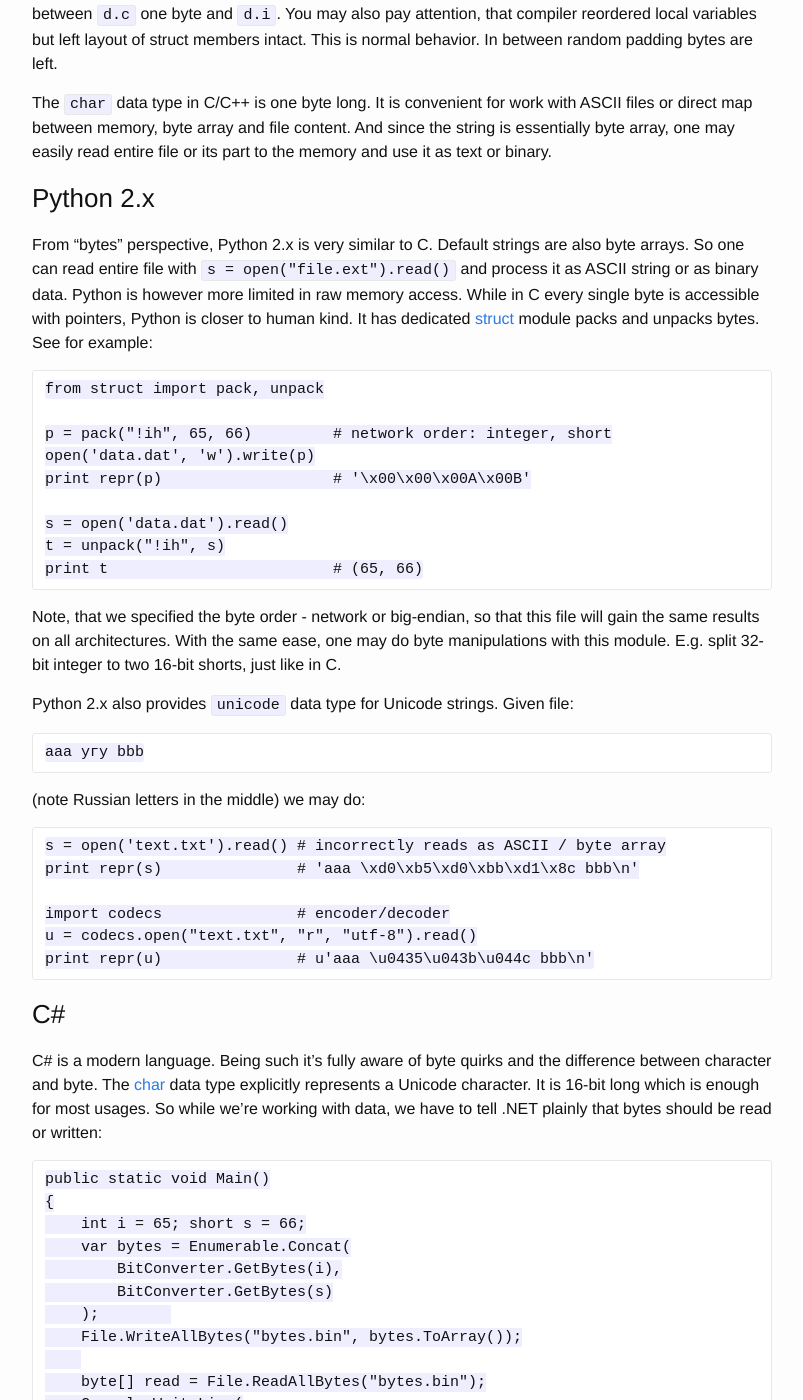
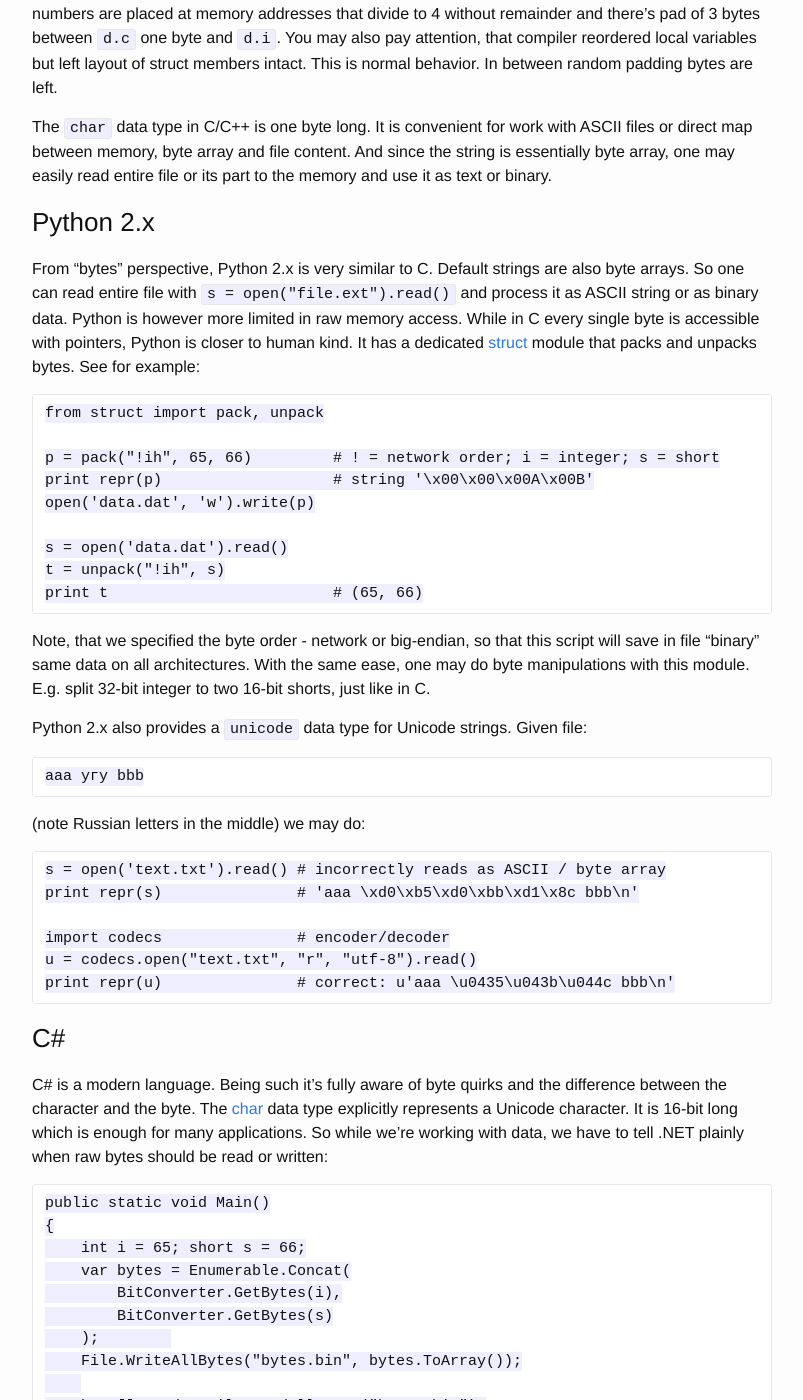
Before and after one commit to barahilia/blog, a Jekyll site: the page built from _posts/2014-10-16-it-is-all-bytes.markdown, in a window 1280 px wide and 1400 px high, scrolled down 2862 px. Shown: the whole window, without its empty margins (238-1041 px from the left). Built offline with Jekyll 4.4.1, drawn with Linux system fonts in a browser that asks for light colours; some of the changed text lies outside the part shown.

Commit message:
The article is ready

```diff
--- a/_posts/2014-10-16-it-is-all-bytes.markdown
+++ b/_posts/2014-10-16-it-is-all-bytes.markdown
@@ -128,14 +128,15 @@ Let's start from a simple program:
         return 0;
     }
 
-Compile it with `g++ -g 1.cpp` and hit debugger `gdb a.out` and execute:
+Compile it with `g++ -g 1.cpp`, hit the debugger `gdb a.out` and execute (note,
+I added comments to each line and tags to memory output):
 
-    (gdb) break 20          // set breakpoint at return statement
+    (gdb) break 12          // set breakpoint at return statement
     (gdb) start             // run the program, stop at main entrance
     (gdb) continue          // run to breakpoint
     (gdb) print &i          // print memory address of the first variable
     $5 = (int *) 0xbffff054
-    (gdb) x/24b 0xbffff050  // examine 24 bytes in memory starting at
+    (gdb) x/24b 0xbffff050  // examine 24 bytes in memory starting here
     0xbffff050:     -60   c:127    s:16-------0     i:1-------4-------0-------0
     0xbffff058:  d.c:65    -121       4       8  d.i:31-------0-------0-------0
 
@@ -157,26 +158,26 @@ From "bytes" perspective, Python 2.x is very similar to C. Default strings are
 also byte arrays. So one can read entire file with `s = open("file.ext").read()`
 and process it as ASCII string or as binary data. Python is however more limited
 in raw memory access. While in C every single byte is accessible with pointers,
-Python is closer to human kind. It has dedicated
-[struct](https://docs.python.org/2/library/struct.html) module packs and unpacks
-bytes. See for example:
+Python is closer to human kind. It has a dedicated
+[struct](https://docs.python.org/2/library/struct.html) module that packs and
+unpacks bytes. See for example:
 
     from struct import pack, unpack
 
-    p = pack("!ih", 65, 66)         # network order: integer, short
+    p = pack("!ih", 65, 66)         # ! = network order; i = integer; s = short
+    print repr(p)                   # string '\x00\x00\x00A\x00B'
     open('data.dat', 'w').write(p)
-    print repr(p)                   # '\x00\x00\x00A\x00B'
 
     s = open('data.dat').read()
     t = unpack("!ih", s)
     print t                         # (65, 66)
 
 Note, that we specified the byte order - network or big-endian, so that this
-file will gain the same results on all architectures. With the same ease, one
-may do byte manipulations with this module. E.g. split 32-bit integer to two
-16-bit shorts, just like in C.
+script will save in file "binary" same data on all architectures. With the same
+ease, one may do byte manipulations with this module. E.g. split 32-bit integer
+to two 16-bit shorts, just like in C.
 
-Python 2.x also provides `unicode` data type for Unicode strings. Given file:
+Python 2.x also provides a `unicode` data type for Unicode strings. Given file:
 
     aaa угу bbb
 
@@ -187,16 +188,16 @@ Python 2.x also provides `unicode` data type for Unicode strings. Given file:
 
     import codecs               # encoder/decoder
     u = codecs.open("text.txt", "r", "utf-8").read()
-    print repr(u)               # u'aaa \u0435\u043b\u044c bbb\n'
+    print repr(u)               # correct: u'aaa \u0435\u043b\u044c bbb\n'
 
 ### C\#
 
 C\# is a modern language. Being such it's fully aware of byte quirks and the
-difference between character and byte. The
+difference between the character and the byte. The
 [char](http://msdn.microsoft.com/en-us/library/x9h8tsay.aspx) data type
 explicitly represents a Unicode character. It is 16-bit long which is enough for
-most usages. So while we're working with data, we have to tell .NET plainly that
-bytes should be read or written:
+many applications. So while we're working with data, we have to tell .NET
+plainly when raw bytes should be read or written:
 
     public static void Main()
     {
@@ -215,21 +216,21 @@ bytes should be read or written:
         );
     }
 
-And what will happen if textual file is read into a string? Let's try:
+And what will happen if a textual file is read into a string? Let's try:
 
     public static void Main()
     {
-        string s = File.ReadAllText("text.txt");
+        string s = File.ReadAllText("text.txt"); // same file as in Python
         Console.WriteLine(s); // aaa угу bbb
     }
 
 [`File.ReadAllText()`](http://msdn.microsoft.com/en-us/library/ms143368(v=vs.110).aspx)
 automatically detects UTF-8 encoding and loads file content correctly. C\# makes
-clear distinction between the byte array the string.
+clear the distinction between the byte array the string.
 
 ## Bottom line
 
-All data is made of bytes. To build basic types as integer, struct or string one
-should be aware of *endianness*, *alignment* and *characters*. We understood how
-to operate on those concepts in three mainstream programming languages C++,
-Python and C\#.
+All data is made of bytes. Advanced operations with such basic types as integer,
+struct or require awareness of *endianness*, *alignment* and *characters*. We
+understood how to operate on those concepts in three mainstream programming
+languages: C++, Python and C\#.
```
